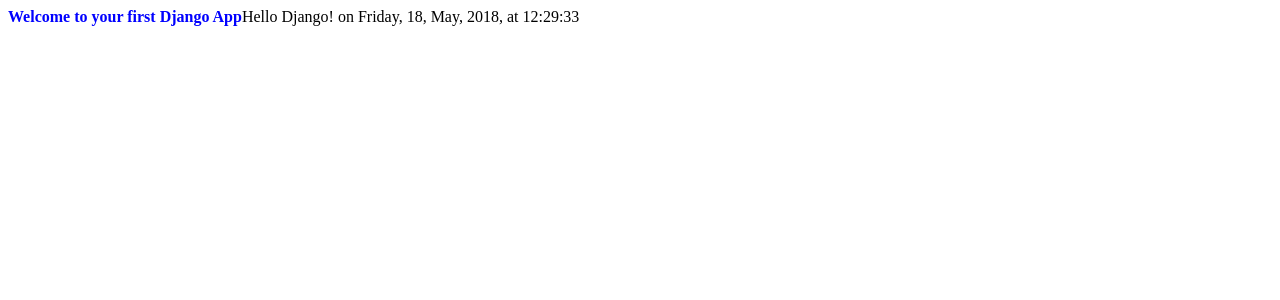
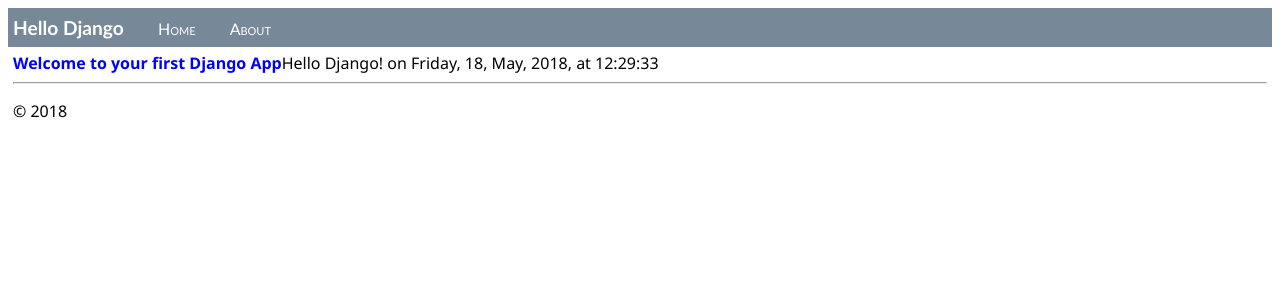
Before and after one commit to KodyKendall/DjangoVisualStudioTutorial, a Django app: page / in a window 1280 px wide. Shown: the top 300 px of the page. Run offline with Django 3.2, Linux system fonts and the light colour scheme.

Commit message:
Added in the use of templates and a navbar with the appropriate new files and site.css changes

```diff
--- a/DjangoTutorial/DjangoTutorial/urls.py
+++ b/DjangoTutorial/DjangoTutorial/urls.py
@@ -13,6 +13,8 @@
     # Examples:
     url(r'^$', FirstApp.views.index, name='index'),
 	url(r'^home$', FirstApp.views.index, name='home'),
+	url(r'^about$', FirstApp.views.about, name='about'),
+
     # url(r'^DjangoTutorial/', include('DjangoTutorial.DjangoTutorial.urls')),
 
     # Uncomment the admin/doc line below to enable admin documentation:
--- a/DjangoTutorial/FirstApp/static/site.css
+++ b/DjangoTutorial/FirstApp/static/site.css
@@ -2,3 +2,30 @@
     font-weight:600;
     color:blue;
 }
+.navbar {
+    background-color: lightslategray;
+    font-size: 1em;
+    font-family: 'Trebuchet MS', 'Lucida Sans Unicode', 'Lucida Grande', 'Lucida Sans', Arial, sans-serif;
+    color: white;
+    padding: 8px 5px 8px 5px;
+}
+
+.navbar a {
+        text-decoration: none;
+        color: inherit;
+}
+
+.navbar-brand {
+    font-size: 1.2em;
+    font-weight: 600;
+}
+
+.navbar-item {
+    font-variant: small-caps;
+    margin-left: 30px;
+}
+
+.body-content {
+    padding: 5px;
+    font-family: 'Segoe UI', Tahoma, Geneva, Verdana, sans-serif;
+}
--- /dev/null
+++ b/DjangoTutorial/FirstApp/templates/FirstApp/about.html
@@ -0,0 +1,4 @@
+{% extends "FirstApp/layout.html" %}
+{% block content %}
+{{ content }}
+{% endblock %}
--- a/DjangoTutorial/FirstApp/templates/FirstApp/index.html
+++ b/DjangoTutorial/FirstApp/templates/FirstApp/index.html
@@ -1,10 +1,4 @@
-<html>
-<head>
-    <title>{{ title }}</title>
-    {% load staticfiles %} <!-- Instruct Django to load static files -->
-    <link rel="stylesheet" type="text/css" href="{% static 'site.css' %}" />
-</head>
-<body>
-    <span class="message">{{ message }}</span>{{ content }}
-</body>
-</html>
+{% extends "FirstApp/layout.html" %}
+{% block content %}
+<span class="message">{{ message }}</span>{{ content }}
+{% endblock %}
--- /dev/null
+++ b/DjangoTutorial/FirstApp/templates/FirstApp/layout.html
@@ -0,0 +1,25 @@
+<!DOCTYPE html>
+<html>
+<head>
+    <meta charset="utf-8" />
+    <title>{{ title }}</title>
+    {% load staticfiles %}
+    <link rel="stylesheet" type="text/css" href="{% static 'site.css' %}" />
+</head>
+
+<body>
+    <div class="navbar">
+        <a href="/" class="navbar-brand">Hello Django</a>
+        <a href="{% url 'home' %}" class="navbar-item">Home</a>
+        <a href="{% url 'about' %}" class="navbar-item">About</a>
+    </div>
+
+    <div class="body-content">
+        {% block content %}{% endblock %}
+        <hr />
+        <footer>
+            <p>&copy; 2018</p>
+        </footer>
+    </div>
+</body>
+</html>
--- a/DjangoTutorial/FirstApp/views.py
+++ b/DjangoTutorial/FirstApp/views.py
@@ -14,3 +14,13 @@
 			'message' : "Welcome to your first Django App"
 		}
 	)
+
+def about(request):
+	return render(
+		request,
+		"FirstApp/about.html",
+		{
+			'title' : "About HelloDjangoApp",
+			'content' : "Example app page for Django."
+		}
+	)
```
Also changed, not shown: DjangoTutorial/static/site.css (+27 -0 lines).
